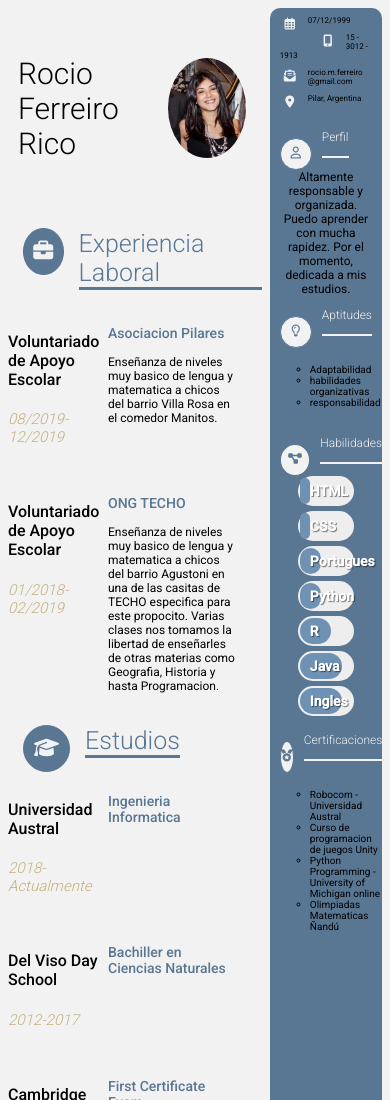
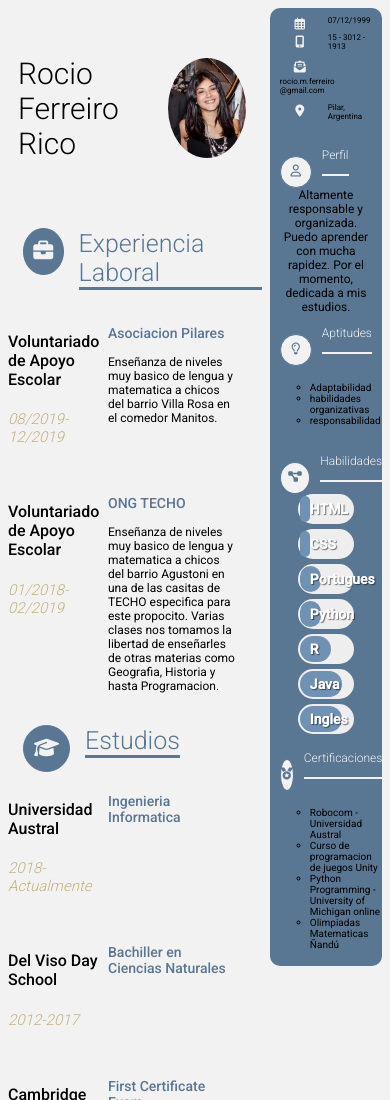
Before and after one commit to rocioferreiro/curriculum, a plain HTML site: page index.html in a window 390 px wide. Shown: the top 1100 px of the page. Drawn offline with Linux system fonts and the light colour scheme.

Commit message:
Add files via upload

```diff
--- a/index.css
+++ b/index.css
@@ -283,7 +283,7 @@ h1{
     }
 
     .side{
-        height: 1100px;
+        height: auto;
     }
 
     .contact-info{
@@ -392,9 +392,12 @@ h1{
         width: 12px;
         height: 12px;
 
-        margin-left: 10px;
         font-size: 12px;
-        margin-right: 10px;
+
+    }
+
+    .side{
+        height: auto;
     }
 
     .side p{
```
